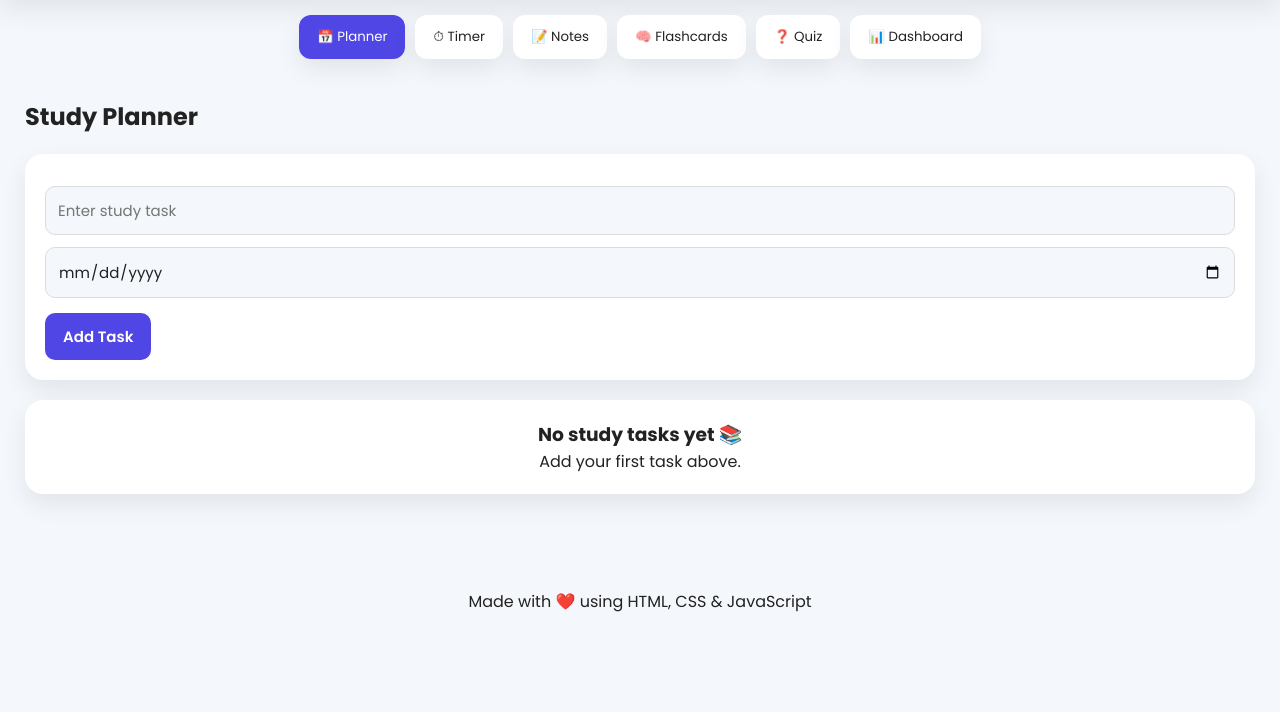
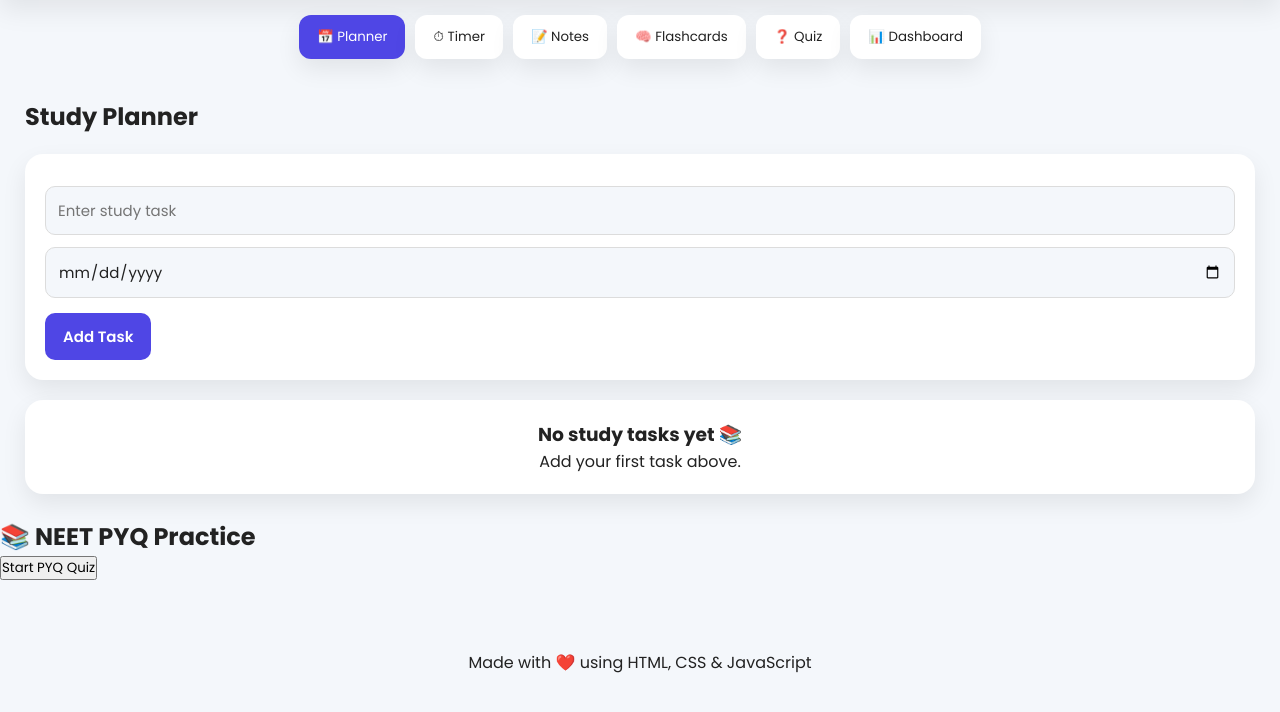
Before and after one commit to chandanKumar811-ops/Easy-neet, a plain HTML site: page index.html in a window 1280 px wide. Shown: the part 82-794 px from the top of the page. Drawn offline with Linux system fonts and the light colour scheme.

Commit message:
Update index.html

```diff
--- a/index.html
+++ b/index.html
@@ -76,6 +76,22 @@ Add Task
 </div>
 
 <div id="taskList"></div>
+
+</section>
+
+<!-- PYQ Section -->
+
+<section id="pyqSection" class="section">
+
+    <h2>📚 NEET PYQ Practice</h2>
+
+    <div id="pyqContainer"></div>
+
+    <button id="startPYQ">
+        Start PYQ Quiz
+    </button>
+
+    <h3 id="pyqScore"></h3>
 
 </section>
 
```
